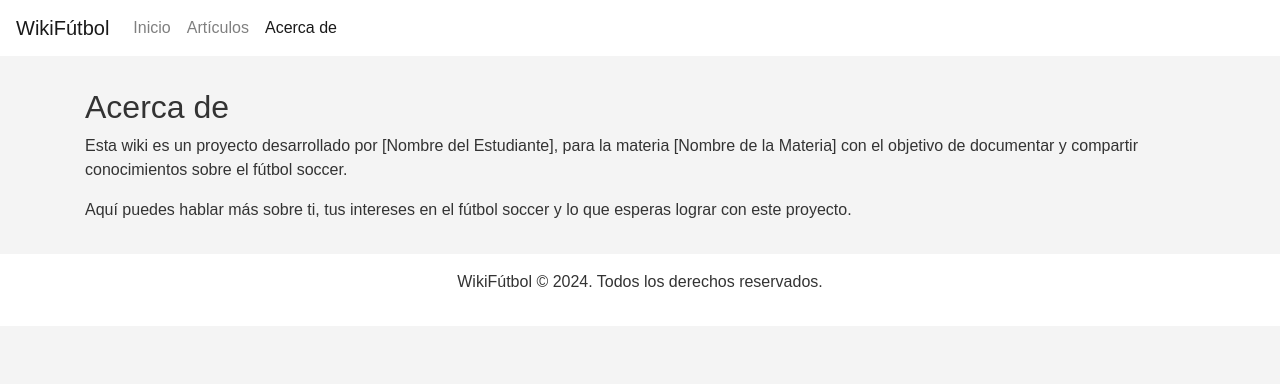
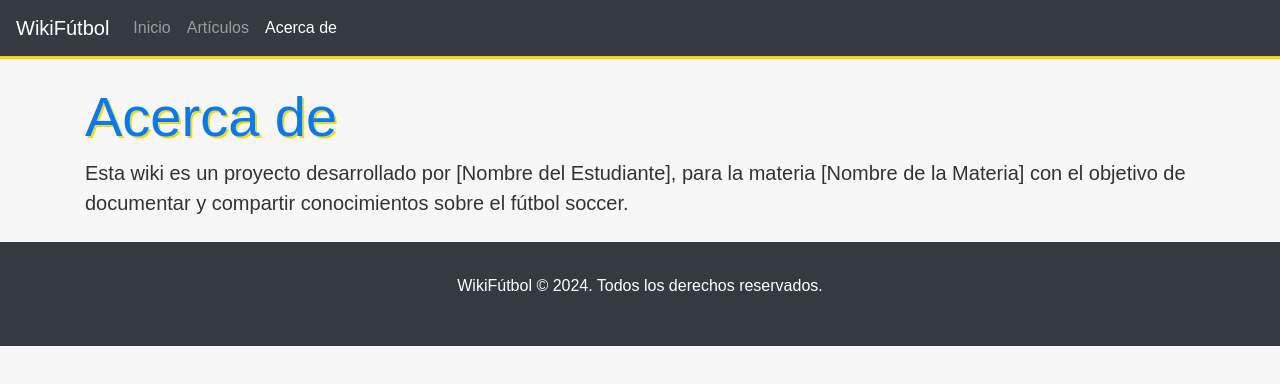
Before and after one commit to MATMaucio/Wiki, a plain HTML site: page AcercaDe.html in a window 1280 px wide. Drawn offline with nearby package versions, Linux system fonts and the light colour scheme.

Commit message:
agregando cambios

```diff
--- a/AcercaDe.html
+++ b/AcercaDe.html
@@ -7,33 +7,18 @@
     <!-- Bootstrap CSS -->
     <link rel="stylesheet" href="https://stackpath.bootstrapcdn.com/bootstrap/4.3.1/css/bootstrap.min.css">
     <!-- Estilos personalizados -->
-        <style>
-                body {
-                        font-family: 'Arial', sans-serif;
-                        color: #333;
-                        background-color: #f4f4f4;
-                }
-                .navbar, .footer {
-                        background-color: #fff;
-                }
-                .container {
-                        padding-top: 2rem;
-                }
-                .footer {
-                        padding: 1rem 0;
-                        text-align: center;
-                        margin-top: 2rem;
-                }
-        </style>
+    <link rel="stylesheet" href="styles.css">
 </head>
 <body>
 
 <!-- Barra de navegación -->
-<nav class="navbar navbar-expand-lg navbar-light">
-    <a class="navbar-brand" href="index.html">WikiFútbol</a>
+<nav class="navbar navbar-expand-lg navbar-dark bg-dark">
+<!-- Contenido de la barra de navegación -->
+    <a class="navbar-brand" href="#">WikiFútbol</a>
     <button class="navbar-toggler" type="button" data-toggle="collapse" data-target="#navbarNav" aria-controls="navbarNav" aria-expanded="false" aria-label="Toggle navigation">
         <span class="navbar-toggler-icon"></span>
     </button>
+    <!-- Elementos de la barra de navegación -->
     <div class="collapse navbar-collapse" id="navbarNav">
         <ul class="navbar-nav">
             <li class="nav-item">
@@ -43,25 +28,25 @@
                 <a class="nav-link" href="articulos.html">Artículos</a>
             </li>
             <li class="nav-item active">
-                <a class="nav-link" href="acerca.html">Acerca de</a>
+                <a class="nav-link" href="AcercaDe.html">Acerca de</a>
             </li>
-        </ul>
-    </div>
 </nav>
 
 <!-- Contenido principal -->
-<div class="container">
-        <h2>Acerca de</h2>
-        <p>Esta wiki es un proyecto desarrollado por [Nombre del Estudiante], para la materia [Nombre de la Materia] con el objetivo de documentar y compartir conocimientos sobre el fútbol soccer.</p>
-        <p>Aquí puedes hablar más sobre ti, tus intereses en el fútbol soccer y lo que esperas lograr con este proyecto.</p>
+<div class="container mt-4">
+    <h2 class="display-4">Acerca de</h2>
+    <p class="lead">Esta wiki es un proyecto desarrollado por [Nombre del Estudiante], para la materia [Nombre de la Materia] con el objetivo de documentar y compartir conocimientos sobre el fútbol soccer.</p>
+    <!-- Más información sobre ti y el proyecto -->
 </div>
 
 <!-- Pie de página -->
-<div class="footer">
+<footer class="footer bg-dark text-white mt-4">
+    <div class="container text-center py-3">
         <p>WikiFútbol © 2024. Todos los derechos reservados.</p>
     </div>
+</footer>
 
-<!-- Añade los scripts de Bootstrap y jQuery -->
+<!-- Scripts de Bootstrap y jQuery -->
 <script src="https://code.jquery.com/jquery-3.3.1.slim.min.js"></script>
 <script src="https://cdnjs.cloudflare.com/ajax/libs/popper.js/1.14.7/umd/popper.min.js"></script>
 <script src="https://stackpath.bootstrapcdn.com/bootstrap/4.3.1/js/bootstrap.min.js"></script>
--- /dev/null
+++ b/styles.css
@@ -0,0 +1,59 @@
+/* Estilos generales */
+body {
+    font-family: 'Arial', sans-serif;
+    background-color: #f7f7f7;
+    color: #333;
+}
+
+/* Barra de navegación con colores de equipo */
+.navbar {
+    background-color: #007BFF; /* Azul oscuro, cambia según tu equipo favorito */
+    border-bottom: 3px solid #FFD700; /* Borde dorado, cambia según los colores del equipo */
+}
+
+.nav-link {
+    color: #fff;
+}
+
+.nav-link:hover {
+    color: #FFD700; /* Resalta los enlaces al pasar el mouse */
+}
+
+/* Título principal con sombra para dar efecto de profundidad */
+h1, h2 {
+    color: #007BFF;
+    text-shadow: 2px 2px #FFD700;
+}
+
+/* Pie de página con colores a juego */
+.footer {
+    background-color: #007BFF;
+    color: #fff;
+    padding: 1rem 0;
+    text-align: center;
+}
+
+/* Tarjetas de artículos con bordes redondeados y sombras */
+.card {
+    border-radius: 10px;
+    box-shadow: 0 4px 8px rgba(0, 0, 0, 0.1);
+    margin-bottom: 2rem;
+}
+
+.card-title {
+    color: #007BFF;
+}
+
+.card-text {
+    color: #333;
+}
+
+.btn-primary {
+    background-color: #FFD700;
+    border-color: #FFD700;
+}
+
+.btn-primary:hover {
+    background-color: #0056b3;
+    border-color: #0056b3;
+}
```
Also changed, not shown: Home.html (deleted, +0 -76 lines), index.html (added, +55 -0 lines). Lines whose indentation alone changed are shown as unchanged.
